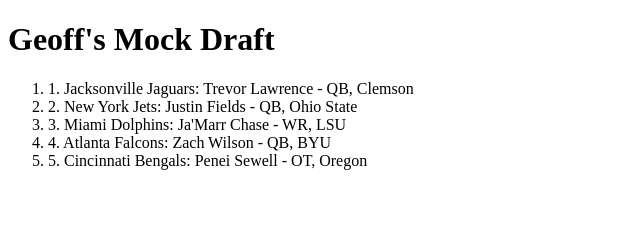
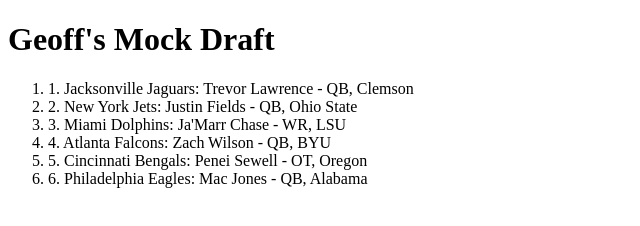
Before and after one commit to geoffreyberger/geoffreyberger.github.io, a plain HTML site: page index.html in a window 1280 px wide. Shown: the whole page, without its empty margins (0-640 px from the left). Drawn offline with Linux system fonts and the light colour scheme.

Commit message:
Update index.html

```diff
--- a/index.html
+++ b/index.html
@@ -9,6 +9,7 @@
 		<li>3. Miami Dolphins: Ja'Marr Chase - WR, LSU
 		<li>4. Atlanta Falcons: Zach Wilson - QB, BYU
 		<li>5. Cincinnati Bengals: Penei Sewell - OT, Oregon
+		<li>6. Philadelphia Eagles: Mac Jones - QB, Alabama
 	</ol>
 
 </body>
```
